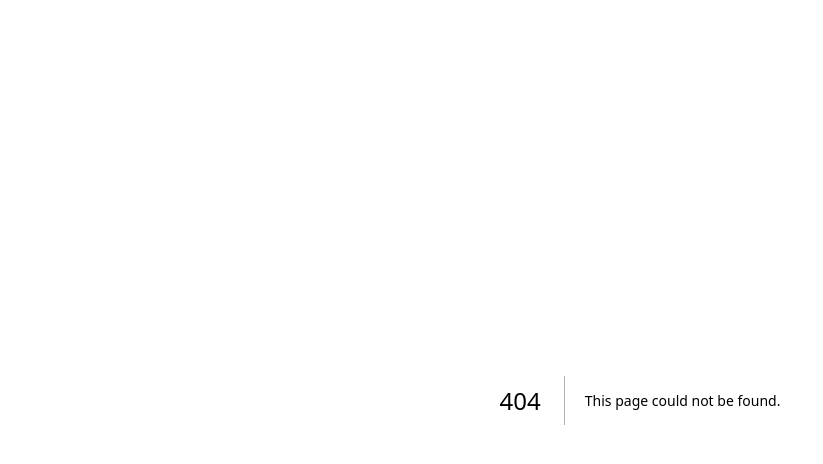
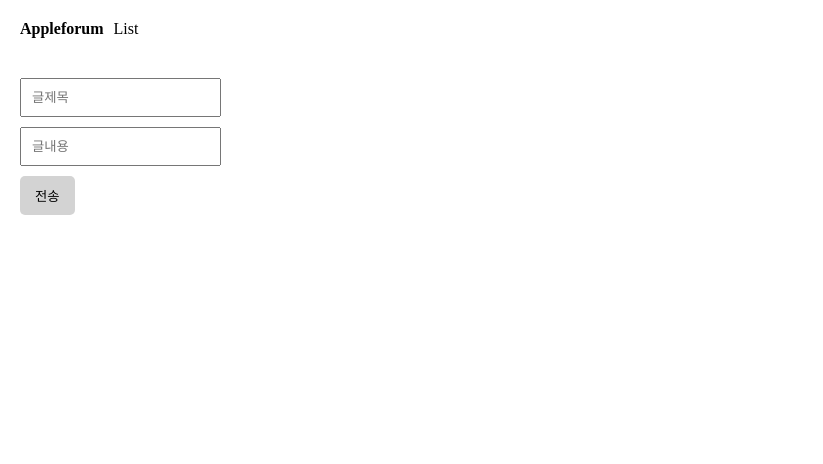
Before and after one commit to bug41/forum, a Next.js app: page /write in a window 1280 px wide. Before the commit this address had no page. Shown: the top 464 px of the page, without its empty margins (0-823 px from the left). Built offline with nearby package versions, Linux system fonts and the light colour scheme.

Commit message:
수정기능 추가

```diff
--- a/app/globals.css
+++ b/app/globals.css
@@ -21,3 +21,39 @@
     color: grey;
     margin : 5px 0px;
   }
+
+  .p-20 {
+    padding: 20px;
+  }
+  input {
+    box-sizing: border-box;
+    padding: 10px;
+    display: block;
+    margin-bottom: 10px;
+  }
+  button {
+    padding: 10px 15px;
+    background: lightgray;
+    border: none;
+    border-radius: 5px;
+  }
+
+
+  a{
+    text-decoration: none;
+    color:black;
+  }
+
+
+  .navbar {
+    background: white;
+    padding: 20px;
+  }
+  .navbar a {
+    margin-right: 10px;
+    text-decoration: none;
+    color: black;
+  }
+  .logo {
+    font-weight: bold;
+  }
--- a/app/layout.js
+++ b/app/layout.js
@@ -1,3 +1,4 @@
+import Link from 'next/link'
 import './globals.css'
 import { Inter } from 'next/font/google'
 
@@ -10,8 +11,14 @@ export const metadata = {
 
 export default function RootLayout({ children }) {
   return (
-    <html lang="en">
-      <body className={inter.className}>{children}</body>
+    <html lang="ko">
+      <body>
+        <div className="navbar">
+          <Link href="/" className="logo">Appleforum</Link>
+          <Link href="/list">List</Link>
+        </div>
+        { children }
+      </body>
     </html>
   )
 }
--- /dev/null
+++ b/app/write/page.js
@@ -0,0 +1,11 @@
+export default async function Write() {
+    return (
+      <div className="p-20">
+        <form action="/api/post/new" method="POST">
+          <input name="title" placeholder="글제목"/>
+          <input name="content" placeholder="글내용"/>
+          <button type="submit">전송</button>
+        </form>
+      </div>
+    )
+  }
--- /dev/null
+++ b/pages/api/list.js
@@ -0,0 +1,12 @@
+import { connectDB } from "@/util/database"
+ export default async function handler(req,res) {
+
+    const db = (await connectDB).db("forum")
+    let result = await db.collection('post').find().toArray()
+
+    if(req.method == 'POST'){
+        console.log(res.status(200).json('포포포포포포포스트'))
+    }else{
+        console.log(res.status(200).json(result))
+    }
+}
--- /dev/null
+++ b/pages/api/post/edit.js
@@ -0,0 +1,42 @@
+import { connectDB } from "@/util/database"
+import { ObjectId } from "mongodb"
+
+export default async function handler(req,res) {
+    if(req.method == 'POST'){
+
+        if(req.body.title == '' || req.body.content == ''){
+            return res.status(500).json('제목 어디감')
+        }
+
+        try {
+            const db = (await connectDB).db("forum")
+
+            // debug 모드 켜기
+            //db.on('query', (query) => {
+            //    console.log(query);
+            //});
+
+            let result = await db.collection('post').updateOne({_id: new ObjectId(req.body._id)},
+                {
+                    $set : {title : req.body.title, content : req.body.content}
+                }
+            )
+
+            // debug 모드 끄기
+            //db.removeListener('query', console.log);
+            //await client.close();
+
+            if(result.acknowledged == true){
+                //return res.status(302).redirect('/write')
+               res.redirect(302, '/detail/'+req.body._id)
+            }else{
+                //return res.status(302).redirect('/list')
+            }
+        } catch (error) {
+            return res.status(500).json('DB 문제생김')
+        }
+
+
+
+    }
+}
--- /dev/null
+++ b/pages/api/post/new.js
@@ -0,0 +1,29 @@
+import { connectDB } from "@/util/database"
+
+export default async function handler(req,res) {
+    if(req.method == 'POST'){
+        //console.log(req.body.title)
+        //console.log(req.body.content)
+
+        if(req.body.title == '' || req.body.content == ''){
+            return res.status(500).json('제목 어디감')
+        }
+
+        try {
+            const db = (await connectDB).db("forum")
+            let result = await db.collection('post').insertOne(req.body)
+
+            if(result.acknowledged == true){
+                //return res.status(302).redirect('/write')
+               res.redirect(302, '/list')
+            }else{
+                //return res.status(302).redirect('/list')
+            }
+        } catch (error) {
+            return res.status(500).json('DB 문제생김')
+        }
+
+
+
+    }
+}
--- /dev/null
+++ b/pages/api/test.js
@@ -0,0 +1,11 @@
+export default function handler(req,res) {
+
+    if(req.method == 'POST'){
+        console.log(res.status(200).json('포포포포포포포스트'))
+    }else{
+        console.log(res.status(200).json('게게게게게게겟'))
+    }
+
+
+
+}
--- /dev/null
+++ b/pages/api/time.js
@@ -0,0 +1,11 @@
+
+ export default async function handler(req,res) {
+    if(req.method == 'GET'){
+        const today = new Date();
+        const yyyy = today.getFullYear();
+        const mm = String(today.getMonth() + 1).padStart(2, '0');
+        const dd = String(today.getDate()).padStart(2, '0');
+        const formattedDate = `${yyyy}-${mm}-${dd}`;
+        res.status(200).json(formattedDate);
+    }
+}
```
Also changed, not shown: app/edit/[id]/page.js (added, +19 -0 lines), app/list/DetailLink.js (added, +14 -0 lines), app/list/page.js (+5 -2 lines).
